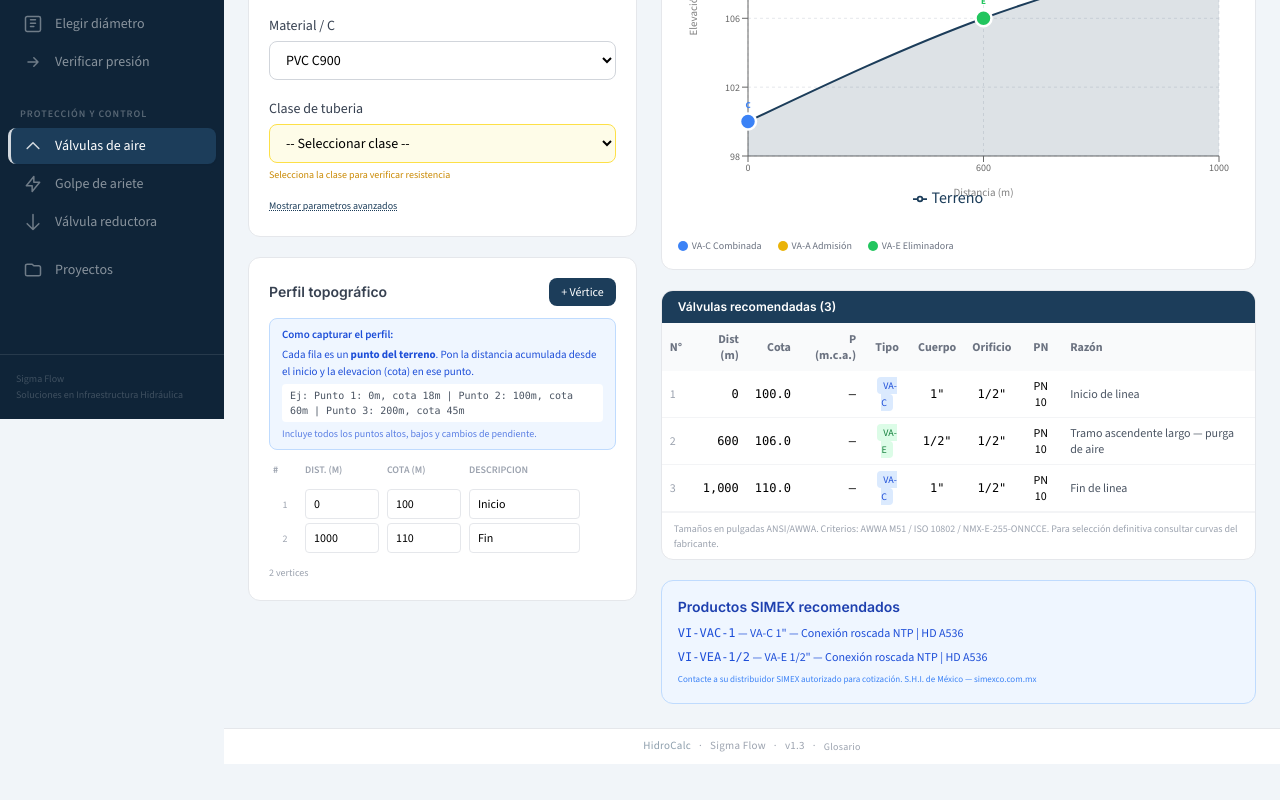
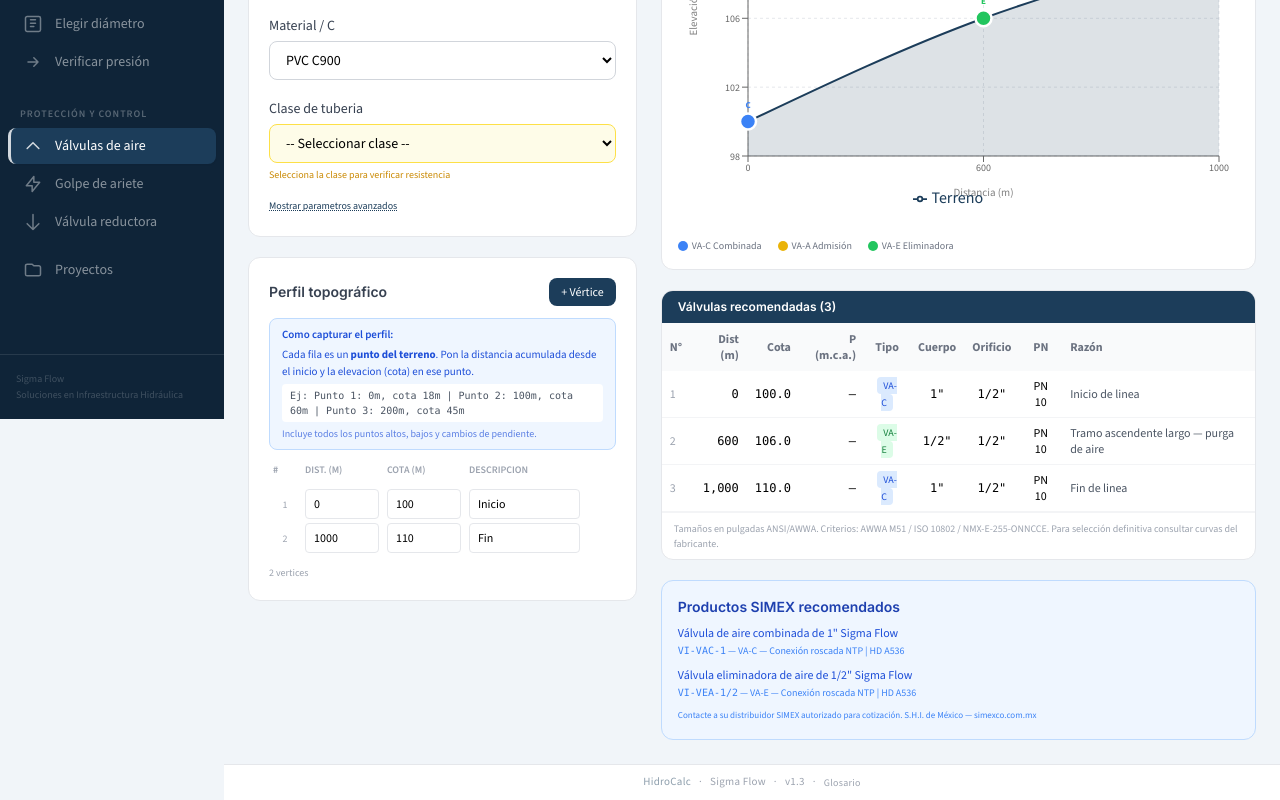
Before and after one commit to simexco/hidrocalc, a Next.js app: page /valvulas-aire in a window 1280 px wide. Shown: the part 381-1181 px from the top of the page. Before the commit the page ends 1145 px from the top, so only its background shows below. Built offline with nearby package versions, Linux system fonts and the light colour scheme.

Commit message:
Valvulas de aire: descripcion comercial completa Sigma Flow en productos recomendados

```diff
--- a/src/app/(modules)/valvulas-aire/page.tsx
+++ b/src/app/(modules)/valvulas-aire/page.tsx
@@ -159,6 +159,13 @@ export default function ValvulasAirePage() {
     if (type === "VA-C") return "bg-blue-100 text-blue-700";
     if (type === "VA-A") return "bg-yellow-100 text-yellow-700";
     return "bg-green-100 text-green-700";
+  };
+
+  // Descripcion comercial completa Sigma Flow segun tipo de valvula
+  const typeFullName = (type: string) => {
+    if (type === "VA-C") return "Válvula de aire combinada";
+    if (type === "VA-A") return "Válvula de aire de admisión y expulsión";
+    return "Válvula eliminadora de aire";
   };
 
   return (
@@ -426,8 +433,11 @@ export default function ValvulasAirePage() {
               <h3 className="text-sm font-semibold text-blue-800 dark:text-blue-300">Productos SIMEX recomendados</h3>
               {results.valves.filter((v, i, arr) => arr.findIndex((x) => x.type === v.type && x.bodySize === v.bodySize) === i).map((v, i) => (
                 <div key={i} className="text-xs text-blue-700 dark:text-blue-400">
-                  <span className="font-mono">{v.type === "VA-C" ? `VI-VAC-${v.bodySize.replace(/"/g, "")}` : v.type === "VA-A" ? `VI-VAE-${v.bodySize.replace(/"/g, "")}` : `VI-VEA-${v.bodySize.replace(/"/g, "")}`}</span>
-                  {" — "}{v.type} {v.bodySize} — Conexión roscada NTP | HD A536
+                  <span className="font-medium">{typeFullName(v.type)} de {v.bodySize} Sigma Flow</span>
+                  <span className="block text-[10px] text-blue-500 dark:text-blue-400/70 mt-0.5">
+                    <span className="font-mono">{v.type === "VA-C" ? `VI-VAC-${v.bodySize.replace(/"/g, "")}` : v.type === "VA-A" ? `VI-VAE-${v.bodySize.replace(/"/g, "")}` : `VI-VEA-${v.bodySize.replace(/"/g, "")}`}</span>
+                    {" — "}{v.type} — Conexión roscada NTP | HD A536
+                  </span>
                 </div>
               ))}
               <p className="text-[9px] text-blue-500 mt-2">Contacte a su distribuidor SIMEX autorizado para cotización. S.H.I. de México — simexco.com.mx</p>
```
